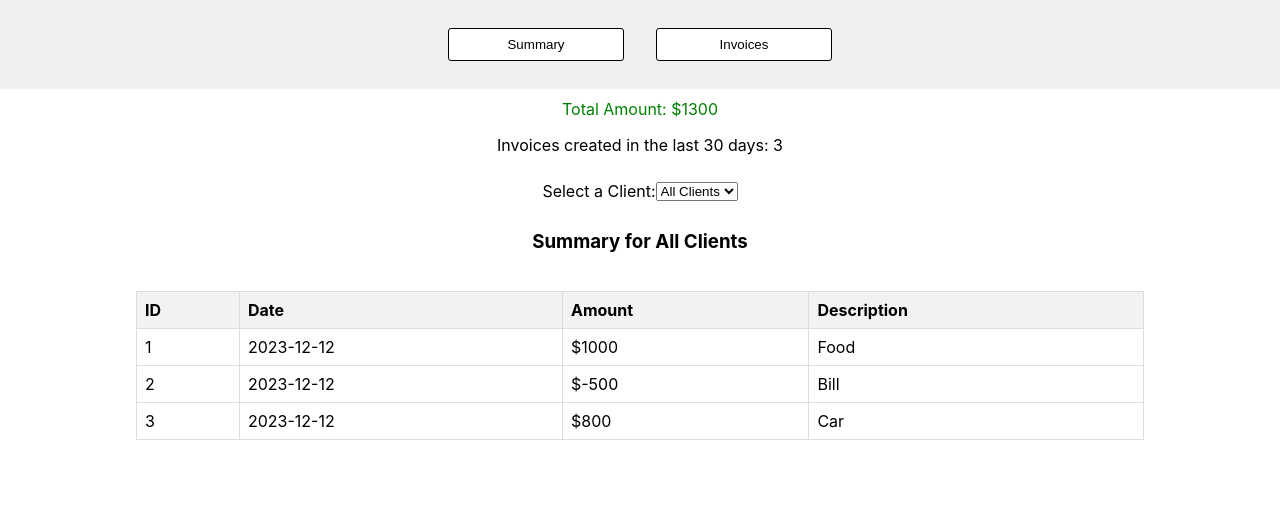
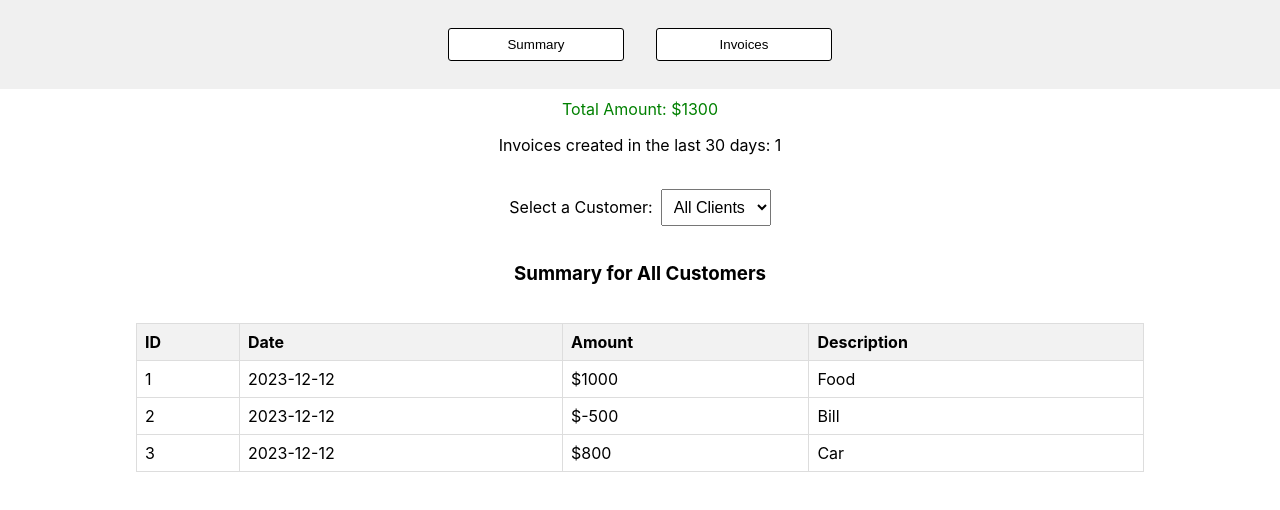
Before and after one commit to janusha95/Widget-App, a React (Create React App) app: page / in a window 1280 px wide. Shown: the top 510 px of the page. Built offline with nearby package versions, Linux system fonts and the light colour scheme.

Commit message:
Updated the no of invoices and added edit icon

```diff
--- a/package.json
+++ b/package.json
@@ -3,6 +3,9 @@
   "version": "0.1.0",
   "private": true,
   "dependencies": {
+    "@emotion/react": "^11.11.3",
+    "@emotion/styled": "^11.11.0",
+    "@mui/icons-material": "^5.15.2",
     "@testing-library/jest-dom": "^5.17.0",
     "@testing-library/react": "^13.4.0",
     "@testing-library/user-event": "^13.5.0",
--- a/src/components/Invoices/InvoicesWidget.jsx
+++ b/src/components/Invoices/InvoicesWidget.jsx
@@ -1,12 +1,9 @@
 import React, { useState } from "react";
 import styled from "styled-components";
 import InvoiceForm from "./InvoiceForm";
-import {
-  InvoicesContainer,
-  SummaryWrapper,
-  InvoicesList,
-} from "./Invoice.styles";
+import { InvoicesContainer, InvoicesList } from "./Invoice.styles";
 import { Button } from "../../App.styles";
+import EditIcon from "@mui/icons-material/Edit";
 
 const InvoicesWidget = ({
   invoices,
@@ -84,7 +81,10 @@ const InvoicesWidget = ({
               </td>
               <td>
                 {" "}
-                <button onClick={() => handleEditInvoice(invoice)}>Edit</button>
+                <EditIcon
+                  style={{ cursor: "pointer", fontSize: "14" }}
+                  onClick={() => handleEditInvoice(invoice)}
+                />
               </td>
             </tr>
           ))}
--- a/src/components/Summary/Summary.styles.js
+++ b/src/components/Summary/Summary.styles.js
@@ -74,3 +74,14 @@ export const ClientSelectionWrapper = styled.div`
   padding: 10px;
   color: black;
 `;
+
+export const NameDropdown = styled.select`
+  padding: 8px;
+  font-size: 16px;
+  cursor: pointer;
+`;
+
+export const Name = styled.p`
+  margin-right: 8px;
+  font-size: 16px;
+`;
--- a/src/components/Summary/SummaryWidget.jsx
+++ b/src/components/Summary/SummaryWidget.jsx
@@ -5,12 +5,15 @@ import {
   SummaryList,
   TotalAmount,
   ClientSelectionWrapper,
+  Name,
+  NameDropdown,
 } from "./Summary.styles";
 
 const SummaryWidget = ({ transactions, invoices }) => {
   const [totalAmount, setTotalAmount] = useState(0);
   const [selectedName, setSelectedName] = useState("");
   const [uniqueClients, setUniqueClients] = useState([]);
+  const [invoicesLast30Days, setInvoicesLast30Days] = useState([]);
   const POSITIVE_THRESHOLD = 1000;
 
   useEffect(() => {
@@ -34,6 +37,17 @@ const SummaryWidget = ({ transactions, invoices }) => {
       : transactions;
   };
 
+  useEffect(() => {
+    const currentDate = new Date();
+    const oneMonth = new Date(currentDate);
+    oneMonth.setDate(currentDate.getDate() - 30);
+
+    const filteredInvoices = invoices.filter(
+      (invoice) => new Date(invoice.creationDate) >= oneMonth
+    );
+    setInvoicesLast30Days(filteredInvoices);
+  }, [invoices]);
+
   const handleNameChange = (event) => {
     setSelectedName(event.target.value);
   };
@@ -54,13 +68,14 @@ const SummaryWidget = ({ transactions, invoices }) => {
         <TotalAmount className={getColorClass()}>
           Total Amount: ${totalAmount}
         </TotalAmount>
-        <p>Invoices created in the last 30 days: {invoices.length}</p>
+        <p>Invoices created in the last 30 days: {invoicesLast30Days.length}</p>
         <ClientSelectionWrapper>
-          <label htmlFor="clientDropdown">Select a Client:</label>
-          <select
-            id="clientDropdown"
+          <Name>Select a Customer:</Name>
+          <NameDropdown
+            id="customerDropdown"
             value={selectedName}
             onChange={handleNameChange}
+            className="dropdown"
           >
             <option value="">All Clients</option>
             {uniqueClients.map((name) => (
@@ -68,9 +83,9 @@ const SummaryWidget = ({ transactions, invoices }) => {
                 {name}
               </option>
             ))}
-          </select>
+          </NameDropdown>
         </ClientSelectionWrapper>
-        <h3>Summary for {selectedName || "All Clients"}</h3>
+        <h3>Summary for {selectedName || "All Customers"}</h3>
         <SummaryList>
           <thead>
             <tr>
```
Also changed, not shown: 1 other file (tests, documents, lock files or other folders).
